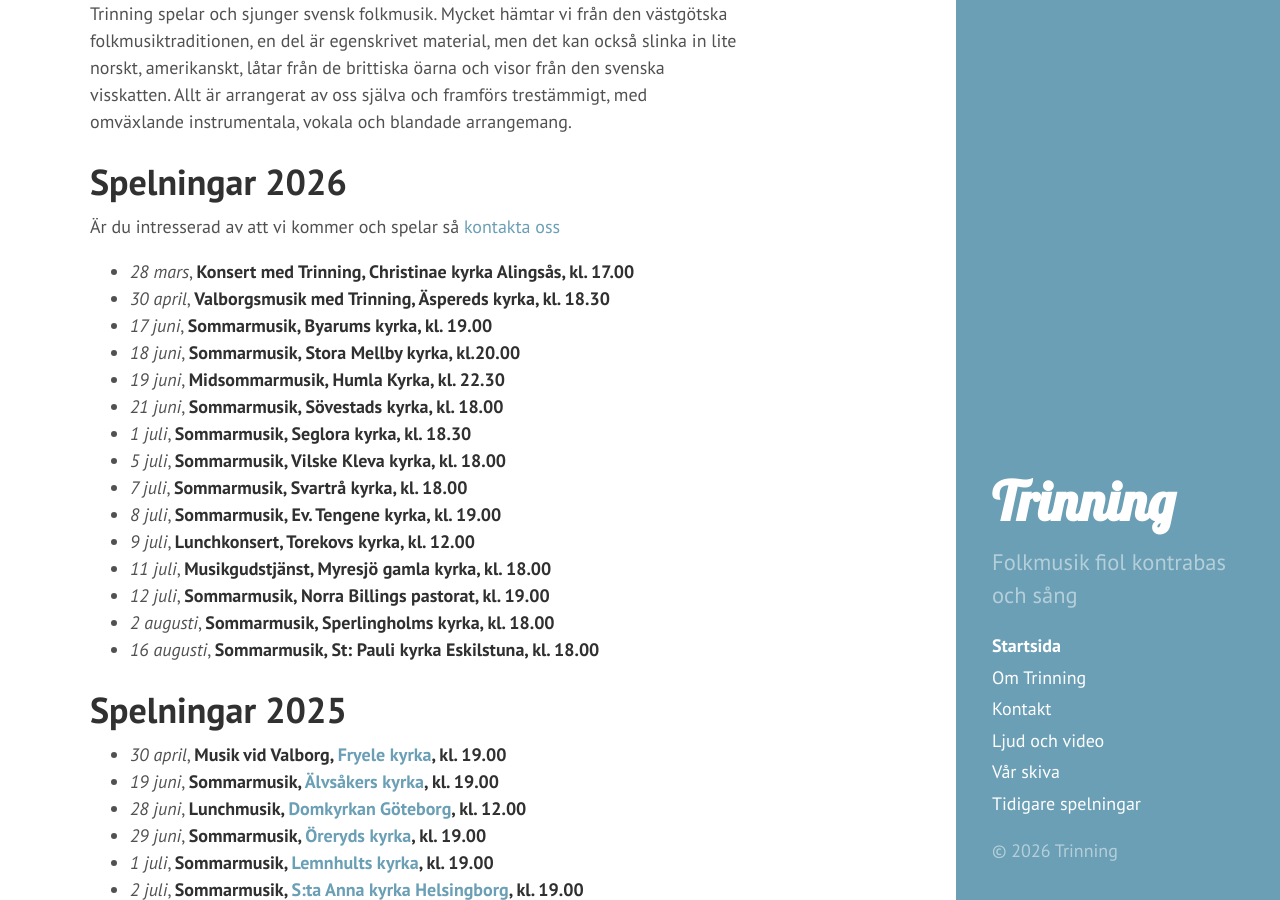
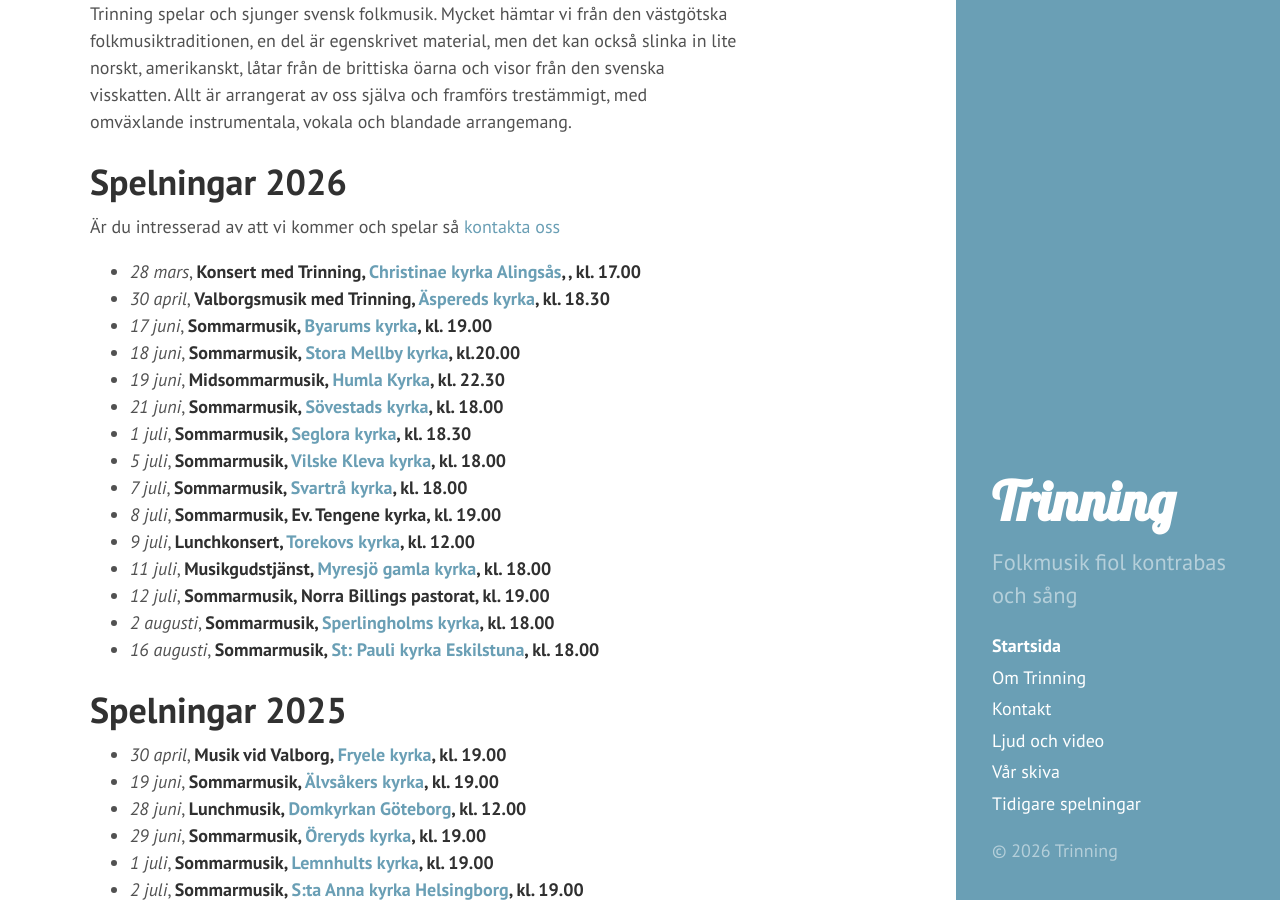
Before and after one commit to trinning/trinning.github.io, a Jekyll site: the page built from index.md, in a window 1280 px wide and 900 px high, scrolled down 602 px. Built offline with Jekyll 4.4.1, drawn with Linux system fonts in a browser that asks for light colours; some of the changed lines change nothing that is shown.

Commit message:
uppdaterat med google maps links

```diff
--- a/index.md
+++ b/index.md
@@ -13,21 +13,21 @@ in lite norskt, amerikanskt, låtar från de brittiska öarna och visor från de
 
 # Spelningar 2026
 Är du intresserad av att vi kommer och spelar så [kontakta oss]({{ '/kontakt/' | relative_url }})
-* *28 mars*, **Konsert med Trinning, Christinae kyrka Alingsås, kl. 17.00**
-* *30 april*, **Valborgsmusik med Trinning, Äspereds kyrka, kl. 18.30**
-* *17 juni*, **Sommarmusik, Byarums kyrka, kl. 19.00**
-* *18 juni*, **Sommarmusik, Stora Mellby kyrka, kl.20.00**
-* *19 juni*, **Midsommarmusik, Humla Kyrka, kl. 22.30**
-* *21 juni*, **Sommarmusik, Sövestads kyrka, kl. 18.00**
-* *1 juli*, **Sommarmusik, Seglora kyrka, kl. 18.30**
-* *5 juli*, **Sommarmusik, Vilske Kleva kyrka, kl. 18.00**
-* *7 juli*, **Sommarmusik, Svartrå kyrka, kl. 18.00**
+* *28 mars*, **Konsert med Trinning, [Christinae kyrka Alingsås](https://maps.app.goo.gl/jtt1ZtTrV1krAVhG6 "Karta till spelningen"), , kl. 17.00**
+* *30 april*, **Valborgsmusik med Trinning, [Äspereds kyrka](https://maps.app.goo.gl/xwMU7xb7mkiFkrDXA "Karta till spelningen"), kl. 18.30**
+* *17 juni*, **Sommarmusik, [Byarums kyrka](https://maps.app.goo.gl/KjXnnfnZDnGJ4zwc6 "Karta till spelningen"), kl. 19.00**
+* *18 juni*, **Sommarmusik, [Stora Mellby kyrka](https://maps.app.goo.gl/RKkV4sK1HFKyCaLQ6 "Karta till spelningen"), kl.20.00**
+* *19 juni*, **Midsommarmusik, [Humla Kyrka](https://maps.app.goo.gl/iWnR37oWds3kfNP58 "Karta till spelningen"), kl. 22.30**
+* *21 juni*, **Sommarmusik, [Sövestads kyrka](https://maps.app.goo.gl/iYeKNR4Jm2HD6DEN7 "Karta till spelningen"), kl. 18.00**
+* *1 juli*, **Sommarmusik, [Seglora kyrka](https://maps.app.goo.gl/DCPKzvjP63r9oodS9 "Karta till spelningen"), kl. 18.30**
+* *5 juli*, **Sommarmusik, [Vilske Kleva kyrka](https://maps.app.goo.gl/YK4S61GTvze5eKxd6 "Karta till spelningen"), kl. 18.00**
+* *7 juli*, **Sommarmusik, [Svartrå kyrka](https://maps.app.goo.gl/YqNNchh3Z8DuwAwJ9 "Karta till spelningen"), kl. 18.00**
 * *8 juli*, **Sommarmusik, Ev. Tengene kyrka, kl. 19.00**
-* *9 juli*, **Lunchkonsert, Torekovs kyrka, kl. 12.00**
-* *11 juli*, **Musikgudstjänst, Myresjö gamla kyrka, kl. 18.00**
+* *9 juli*, **Lunchkonsert, [Torekovs kyrka](https://maps.app.goo.gl/vKLedrrcgiyftSxV9 "Karta till spelningen"), kl. 12.00**
+* *11 juli*, **Musikgudstjänst, [Myresjö gamla kyrka](https://maps.app.goo.gl/yrVqNeAc1J9FSfLJ9 "Karta till spelningen"), kl. 18.00**
 * *12 juli*, **Sommarmusik, Norra Billings pastorat, kl. 19.00**
-* *2 augusti*, **Sommarmusik, Sperlingholms kyrka, kl. 18.00**
-* *16 augusti*, **Sommarmusik, St: Pauli kyrka Eskilstuna, kl. 18.00**
+* *2 augusti*, **Sommarmusik, [Sperlingholms kyrka](https://maps.app.goo.gl/2YQYjfvsCHVs6QPr9 "Karta till spelningen"), kl. 18.00**
+* *16 augusti*, **Sommarmusik, [St: Pauli kyrka Eskilstuna](https://maps.app.goo.gl/bvqFPaNsdV2MQ7Lm7 "Karta till spelningen"), kl. 18.00**
 
 # Spelningar 2025
 * *30 april*, **Musik vid Valborg, [Fryele kyrka](https://maps.app.goo.gl/KTtytmoXQFw1pnDA9 "Karta till spelningen"), kl. 19.00**
```
